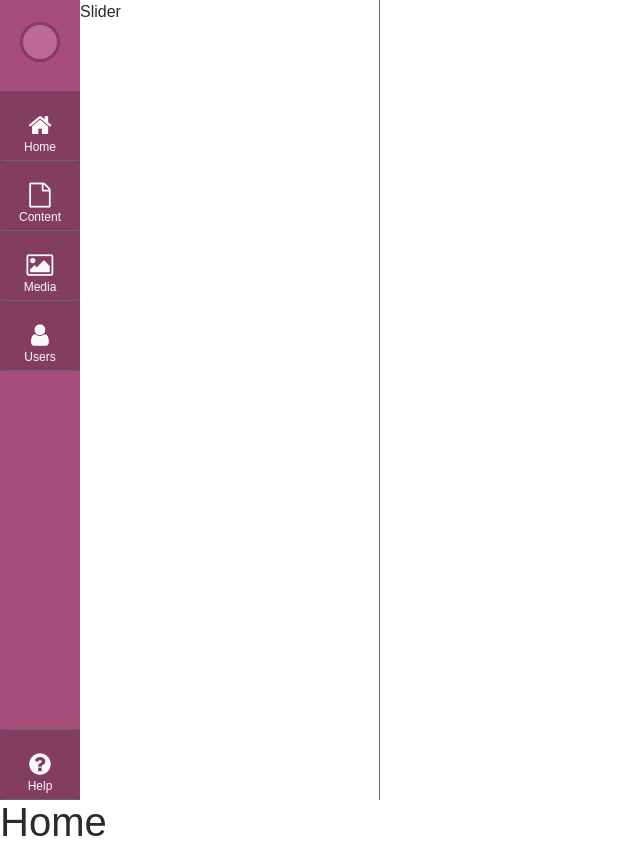
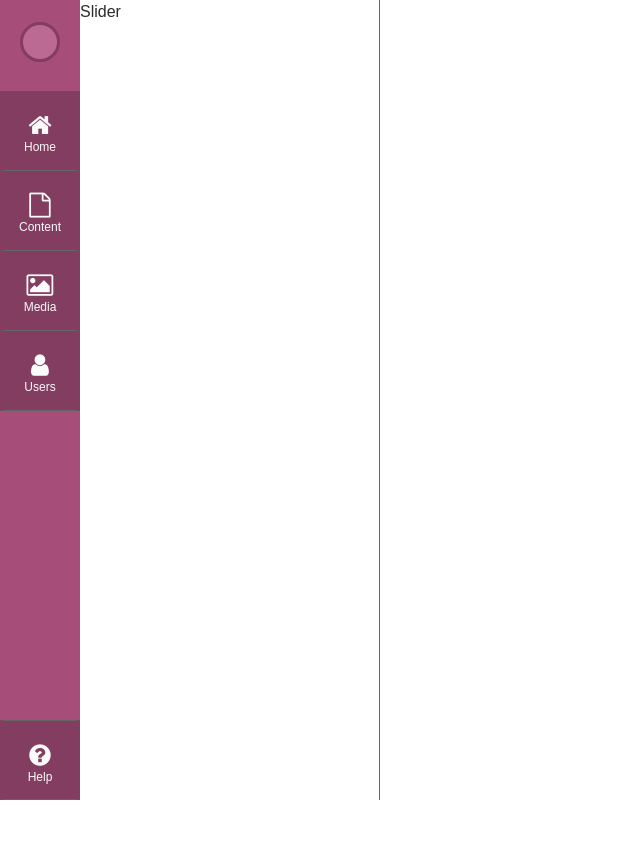
Before and after one commit to MarkHughes88/01, a React app: page / in a window 1280 px wide. Shown: the whole page, without its empty margins (0-640 px from the left). After the commit the page ends 800 px from the top, so only its background shows below. Built offline with nearby package versions, Linux system fonts and the light colour scheme.

Commit message:
menu links made square, menu made into inline-block elem

```diff
--- a/src/components/menu/links/links.scss
+++ b/src/components/menu/links/links.scss
@@ -10,6 +10,7 @@
 	display: block;
 	position: relative;
 	width: $menu-width;
+	height: $menu-width;
 	padding: $menu-padding-y $menu-padding-x;
 	border-bottom: $menu-border-color solid $menu-border-width;
 	text-align: center;
--- a/src/components/menu/menu.scss
+++ b/src/components/menu/menu.scss
@@ -1,4 +1,8 @@
 @import '../../style/scss/main.scss';
+
+.menu {
+	display: inline-block;
+}
 
 .menu__bar {
 	background-color: $menu-background;
```
